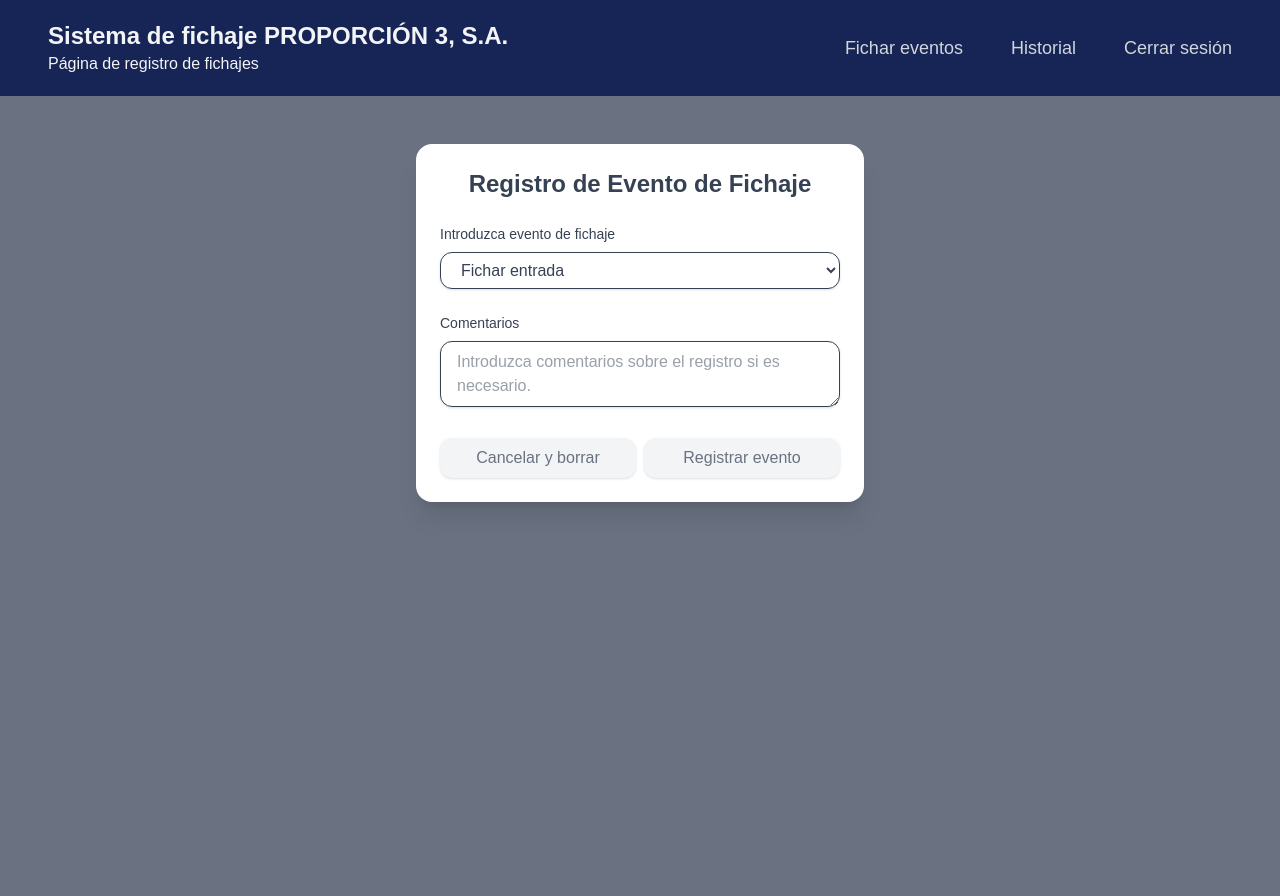
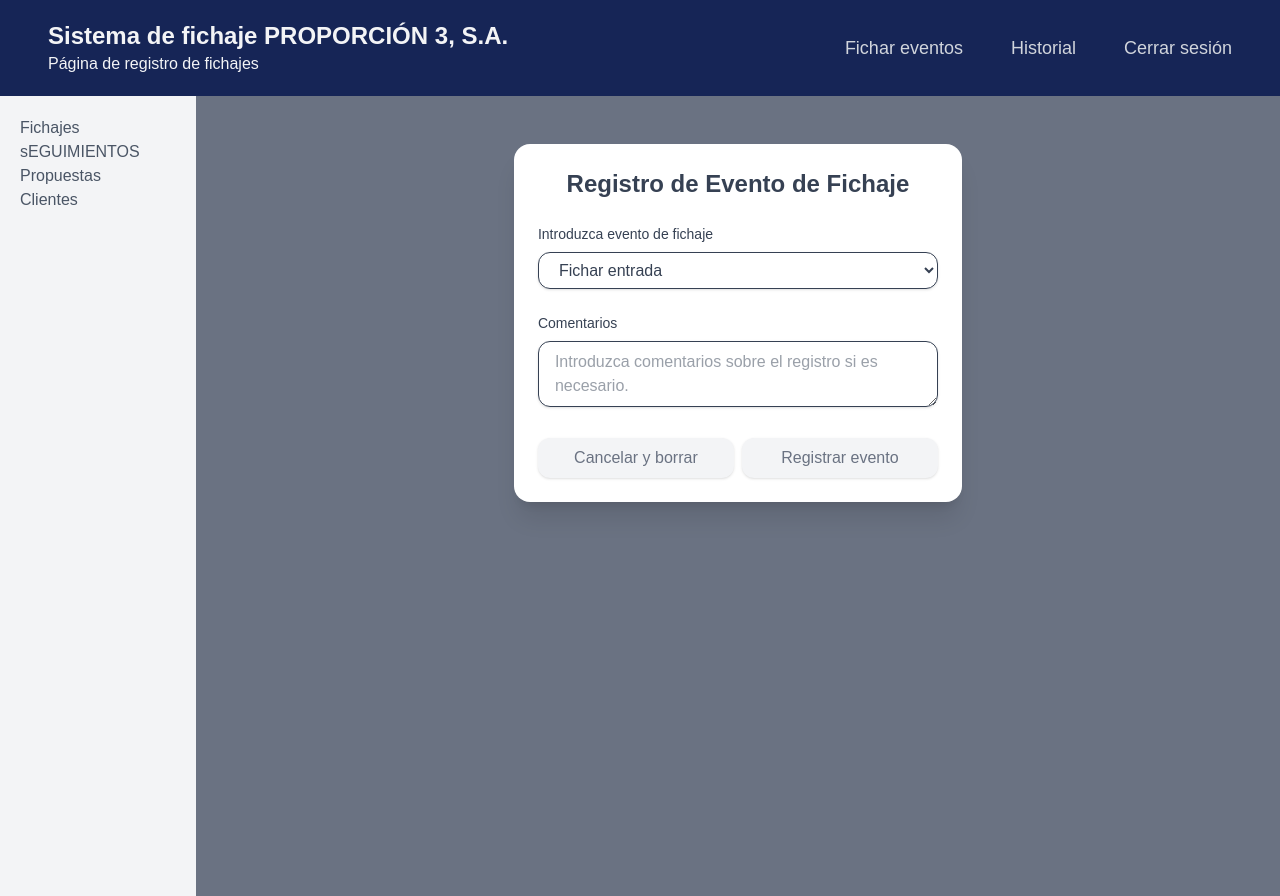
Before and after one commit to frankgimeno3/fichajesp3, a Next.js app: page /registro in a window 1280 px wide. Built offline with nearby package versions, Linux system fonts and the light colour scheme; no server answers; what aws-amplify would draw is missing.

Commit message:
añado leftbar

```diff
--- a/src/app/registro/layout.tsx
+++ b/src/app/registro/layout.tsx
@@ -2,6 +2,7 @@
 
 import React from "react";
 import RegistroNav from "./registrocomponents/registronav";
+import RegistroLeftMenu from "./registrocomponents/registroLeftMenu";
 
 export default function RegistroLayout({
   children,
@@ -11,7 +12,12 @@ export default function RegistroLayout({
   return (
     <>
       <RegistroNav />
+      <div className="flex flex-row w-full ">
+      <RegistroLeftMenu/>
+      <div className="flex flex-col w-full">
       {children}
+      </div>
+      </div>
     </>
   );
 }
--- /dev/null
+++ b/src/app/registro/registrocomponents/registroLeftMenu.tsx
@@ -0,0 +1,93 @@
+import React, { FC, useState } from 'react';
+import { useRouter } from "next/navigation";
+
+interface RegistroLeftMenuProps {
+
+}
+
+const RegistroLeftMenu: FC<RegistroLeftMenuProps> = ({ }) => {
+    const router = useRouter()
+    const handleRedirection = (path: string) => {
+        router.push(path)
+    }
+    const [isFichajesOpen, setIsFichajesOpen] = useState(false)
+    const [isPropuestasOpen, setIsPropuestasOpen] = useState(false)
+    const [isSeguimientosOpen, setIsSeguimientosOpen] = useState(false)
+    const [isClientesOpen, setIsClientesOpen] = useState(false)
+    return (
+        <div className="flex flex-col min-h-screen w-56 bg-gray-100 text-gray-600 p-5 cursor-pointer">
+            {isFichajesOpen ?
+                <div className='flex flex-col' onClick={() => { setIsFichajesOpen(!isFichajesOpen) }} >
+                    <p>Fichajes</p>
+                    <div className='p-5'>
+                        <button
+                            className="text-gray-300 hover:text-white transition-colors duration-[2000ms] cursor-pointer"
+                            onClick={() => { handleRedirection('/registro/historial') }}
+                        >
+                            Fichar eventos
+                        </button>
+                        <button
+                            className="text-gray-300 hover:text-white transition-colors duration-[2000ms] cursor-pointer"
+                            onClick={() => { handleRedirection('/registro') }}>
+                            Historial
+                        </button>
+                    </div>
+                </div>
+                :
+                <p onClick={() => { setIsFichajesOpen(!isFichajesOpen) }}>Fichajes</p>}
+
+         {isSeguimientosOpen ?
+                <div className='flex flex-col' onClick={() => { setIsSeguimientosOpen(!isSeguimientosOpen) }} >
+                        <button
+                            className="text-gray-300 hover:text-white transition-colors duration-[2000ms] cursor-pointer"
+                            onClick={() => { handleRedirection('/registro/historial') }}
+                        >
+                            Seguimientos
+                        </button>
+
+                </div>
+                :
+                <p onClick={() => { setIsSeguimientosOpen(!isSeguimientosOpen) }}>sEGUIMIENTOS</p>}
+                         {isPropuestasOpen ?
+                <div className='flex flex-col' onClick={() => { setIsPropuestasOpen(!isPropuestasOpen) }} >
+                    <p>Propuestas</p>
+                    <div className='p-5'>
+                        <button
+                            className="text-gray-300 hover:text-white transition-colors duration-[2000ms] cursor-pointer"
+                            onClick={() => { handleRedirection('/registro/historial') }}
+                        >
+                            Ver propuestas
+                        </button>
+                        <button
+                            className="text-gray-300 hover:text-white transition-colors duration-[2000ms] cursor-pointer"
+                            onClick={() => { handleRedirection('/registro') }}>
+                            Crear Propuestas
+                        </button>
+                    </div>
+                </div>
+                :
+                <p onClick={() => { setIsPropuestasOpen(!isPropuestasOpen) }}>Propuestas</p>}
+                         {isClientesOpen ?
+                <div className='flex flex-col' onClick={() => { setIsClientesOpen(!isClientesOpen) }} >
+                    <p>Clientes</p>
+                    <div className='p-5'>
+                        <button
+                            className="text-gray-300 hover:text-white transition-colors duration-[2000ms] cursor-pointer"
+                            onClick={() => { handleRedirection('/registro/historial') }}
+                        >
+                            Fichas de clientes
+                        </button>
+                        <button
+                            className="text-gray-300 hover:text-white transition-colors duration-[2000ms] cursor-pointer"
+                            onClick={() => { handleRedirection('/registro') }}>
+                            Crear cliente
+                        </button>
+                    </div>
+                </div>
+                :
+                <p onClick={() => { setIsClientesOpen(!isClientesOpen) }}>Clientes</p>}
+        </div>
+    );
+};
+
+export default RegistroLeftMenu;
--- a/src/app/registro/registrocomponents/registronav.tsx
+++ b/src/app/registro/registrocomponents/registronav.tsx
@@ -3,7 +3,6 @@ import { useRouter, usePathname } from "next/navigation";
 import AuthenticationService from "@/app/service/AuthenticationService";
 
 interface RegistroNavProps {
-
 }
 
 const RegistroNav: FC<RegistroNavProps> = ({ }) => {
@@ -14,12 +13,10 @@ const RegistroNav: FC<RegistroNavProps> = ({ }) => {
     await AuthenticationService.logout();
     router.replace('/')
   }
-  const handleHistory = () => {
-    router.push('/registro/historial')
+
+  const handleRedirection = (path:string)=>{
+     router.push(path)
   }
-  const handleIrRegistro = () => {
-    router.push('/registro');
-  };
 
   return (
     <nav className="flex flex-row justify-between p-5 px-12 items-center bg-blue-950 text-gray-100">
@@ -35,13 +32,13 @@ const RegistroNav: FC<RegistroNavProps> = ({ }) => {
       <div className="flex flex-row gap-12 text-lg">
         <button
           className="text-gray-300 hover:text-white transition-colors duration-[2000ms] cursor-pointer"
-          onClick={handleIrRegistro}
+          onClick={()=>{handleRedirection('/registro/historial')}}
         >
           Fichar eventos
         </button>
         <button
           className="text-gray-300 hover:text-white transition-colors duration-[2000ms] cursor-pointer"
-          onClick={() => handleHistory()}>
+          onClick={()=>{handleRedirection('/registro')}}>
           Historial
         </button>
         <button
```
